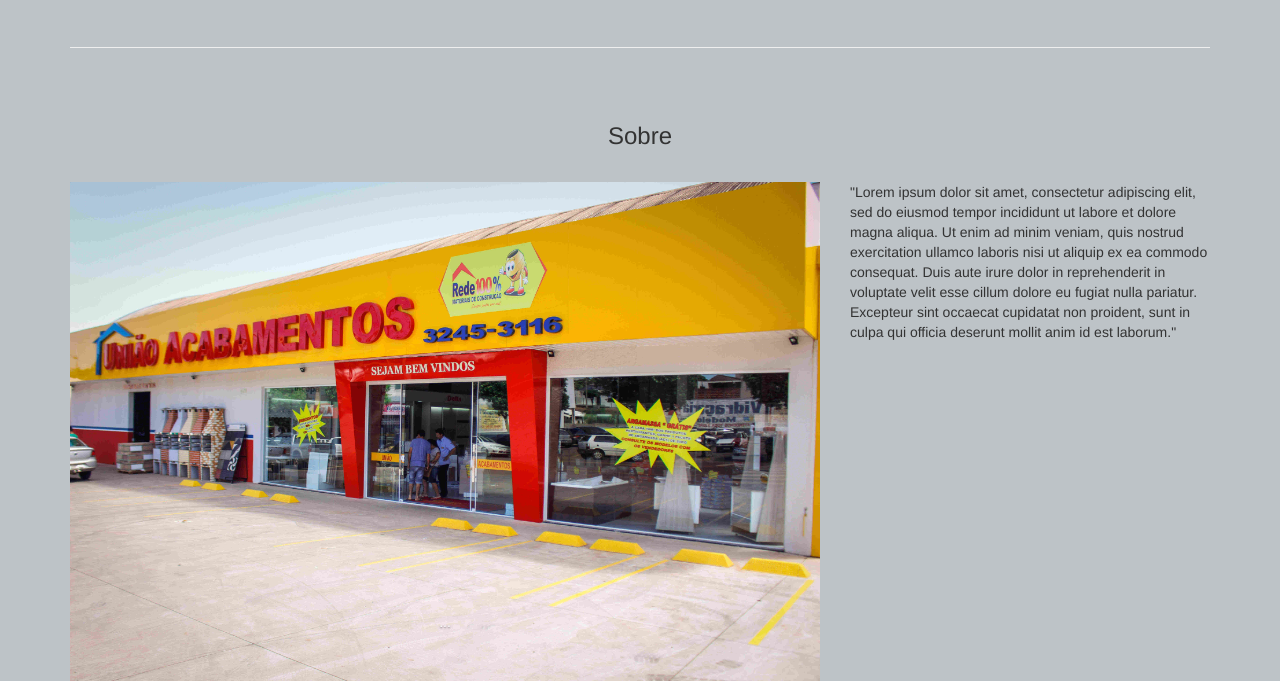
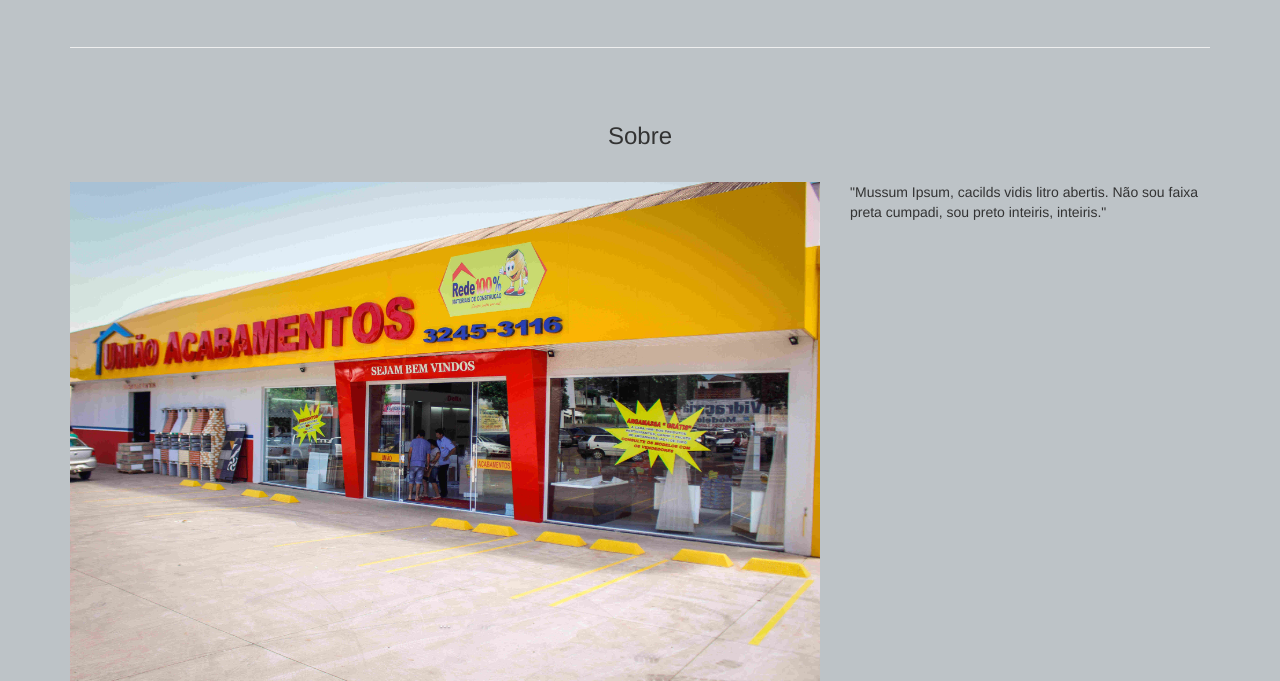
Before and after one commit to caionitro/caionitro.github.io, a PHP site: page / in a window 1280 px wide. Shown: the part 1576-2257 px from the top of the page. Run offline with PHP 8.4, Linux system fonts and the light colour scheme; some libraries are stand-ins or nearby versions.

Commit message:
Mudança do texto
Mussum ipsum é melhor

```diff
--- a/index.php
+++ b/index.php
@@ -291,7 +291,7 @@
             </div>
             </div>
             <div class="col-sm-4 col-md-4">
-              <p>"Lorem ipsum dolor sit amet, consectetur adipiscing elit, sed do eiusmod tempor incididunt ut labore et dolore magna aliqua. Ut enim ad minim veniam, quis nostrud exercitation ullamco laboris nisi ut aliquip ex ea commodo consequat. Duis aute irure dolor in reprehenderit in voluptate velit esse cillum dolore eu fugiat nulla pariatur. Excepteur sint occaecat cupidatat non proident, sunt in culpa qui officia deserunt mollit anim id est laborum."</p>
+              <p>"Mussum Ipsum, cacilds vidis litro abertis. Não sou faixa preta cumpadi, sou preto inteiris, inteiris."</p>
             </div>
         </div>
 
```
